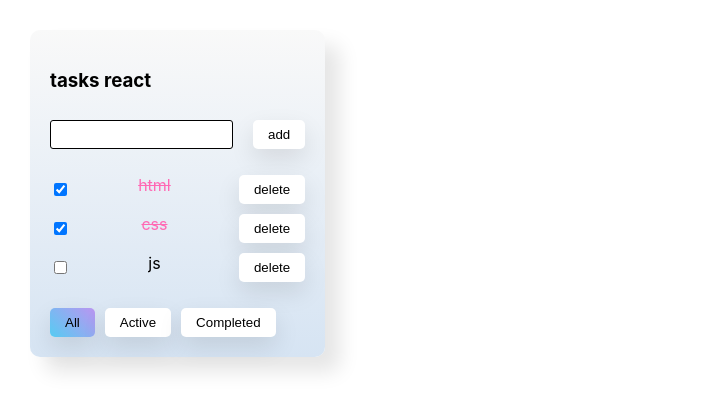
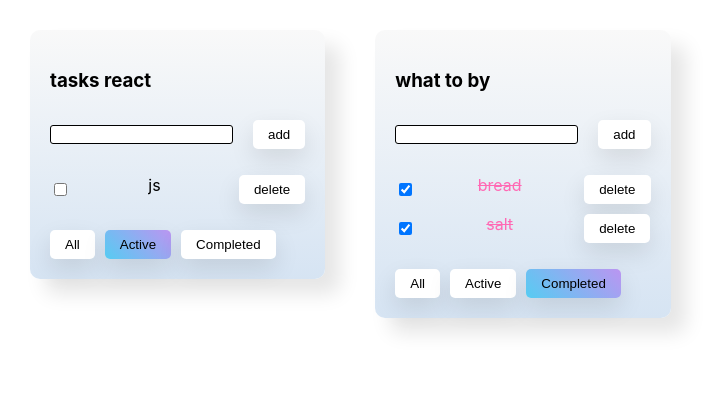
Before and after one commit to splinshady/todoList, a React (Create React App) app: page / in a window 1280 px wide. Shown: the top 410 px of the page, without its empty margins (0-719 px from the left). Built offline with nearby package versions, Linux system fonts and the light colour scheme.

Commit message:
feat: add 2 task logic

```diff
--- a/src/App.tsx
+++ b/src/App.tsx
@@ -1,60 +1,101 @@
 import React, {useState} from 'react';
 import './App.css';
-import TodoList, {TaskType} from "./conponents/todoList/TodoList";
+import TodoList from "./conponents/todoList/TodoList";
 import {v1} from "uuid";
 
 export type TaskFilterType = 'all' | 'active' | 'completed';
 
+export type TodoListsType = {
+    id: string,
+    title: string,
+    filter: TaskFilterType
+}
+
 function App() {
-    const [tasks, setTasks] = useState<Array<TaskType>>([
-        {id: v1(), title: 'html', isDone: true},
-        {id: v1(), title: 'css', isDone: true},
-        {id: v1(), title: 'js', isDone: false},
-    ])
 
-    const [filter, setFilter] = useState<TaskFilterType>('all')
+    const changeFilter = (filter: TaskFilterType, todoListID: string) => {
+        debugger
+        let list = todoLists.find(list => list.id === todoListID);
+        if (list) {
+            list.filter = filter;
+            setTodoLists([...todoLists])
+        }
 
-    const changeFilter = (filter: TaskFilterType) => {
-        setFilter(filter);
     }
-    const removeTask = (taskID: string) => {
-        setTasks(tasks.filter(item => item.id !== taskID))
+    const removeTask = (taskID: string, todoListID: string) => {
+        let tasks = allTasks[todoListID]
+        let filteredTasks = tasks.filter(item => item.id !== taskID)
+        allTasks[todoListID] = filteredTasks
+        setAllTasks({...allTasks})
     }
-    const addTask = (inputValue: string) => {
+
+    const addTask = (inputValue: string, todoListID: string) => {
+        let tasks = allTasks[todoListID]
+
         let inputValueWithoutSpase = inputValue.trim()
         if (inputValueWithoutSpase.length > 0) {
-            setTasks([{id: v1(), title: inputValue, isDone: false}, ...tasks])
+            allTasks[todoListID] = [{id: v1(), title: inputValue, isDone: false}, ...tasks]
+            setAllTasks({...allTasks})
         }
     }
-    const changeTaskStatus = (taskID: string, isDone: boolean) => {
-        setTasks(tasks.map(task => task.id === taskID ? {...task, isDone: isDone} : task))
-    }
-
-    let currentTasks;
-    switch (filter) {
-        case 'active': {
-            currentTasks = tasks.filter(item => !item.isDone)
-            break;
-        }
-        case 'completed': {
-            currentTasks = tasks.filter(item => item.isDone)
-            break;
-        }
-        default: {
-            currentTasks = tasks;
+    const changeTaskStatus = (taskID: string, isDone: boolean, todoListID: string) => {
+        let tasks = allTasks[todoListID]
+        let task = tasks.find(task => taskID === task.id)
+        if (task) {
+            task.isDone = isDone
+            setAllTasks({...allTasks})
         }
     }
 
+    const todoListID1 = v1()
+    const todoListID2 = v1()
+
+    let [todoLists, setTodoLists] = useState<Array<TodoListsType>>([
+        {id: todoListID1, title: 'tasks react', filter: 'active'},
+        {id: todoListID2, title: 'what to by', filter: 'completed'},
+    ])
+
+    let [allTasks, setAllTasks] = useState({
+        [todoListID1] : [
+            {id: v1(), title: 'html', isDone: true},
+            {id: v1(), title: 'css', isDone: true},
+            {id: v1(), title: 'js', isDone: false},
+        ],
+        [todoListID2] : [
+            {id: v1(), title: 'bread', isDone: true},
+            {id: v1(), title: 'salt', isDone: true},
+            {id: v1(), title: 'pasta', isDone: false},
+        ]
+    })
+
     return (
         <div className="App">
-            <TodoList title={'tasks react'}
-                      tasks={currentTasks}
-                      removeTask={removeTask}
-                      changeFilter={changeFilter}
-                      addTask={addTask}
-                      changeTaskStatus={changeTaskStatus}
-                      filter={filter}
-            />
+            {
+                todoLists.map((todoList) => {
+                    let currentTasks = allTasks[todoList.id];
+                    switch (todoList.filter) {
+                        case 'active': {
+                            currentTasks = currentTasks.filter(item => !item.isDone)
+                            break;
+                        }
+                        case 'completed': {
+                            currentTasks = currentTasks.filter(item => item.isDone)
+                            break;
+                        }
+                    }
+                    return <TodoList
+                        todoListID={todoList.id}
+                        key={todoList.id}
+                        title={todoList.title}
+                        tasks={currentTasks}
+                        removeTask={removeTask}
+                        changeFilter={changeFilter}
+                        addTask={addTask}
+                        changeTaskStatus={changeTaskStatus}
+                        filter={todoList.filter}
+                    />
+                })
+            }
         </div>
     );
 }
--- a/src/conponents/todoList/TodoList.module.css
+++ b/src/conponents/todoList/TodoList.module.css
@@ -1,12 +1,16 @@
 .todo_List {
     display: flex;
     flex-direction: column;
+    height: fit-content;
     gap: 10px;
     padding: 20px;
     border-radius: 10px;
     background: linear-gradient(to bottom, rgba(136, 136, 136, 0.05), #d6e4f3);
     box-shadow: 15px 15px 20px rgba(0,0,0,0.1), -15px -15px 20px #fff;
 }
+
+
+
 
 .task_list {
     display: flex;
--- a/src/conponents/todoList/TodoList.tsx
+++ b/src/conponents/todoList/TodoList.tsx
@@ -1,4 +1,4 @@
-import React, {ChangeEvent, useState, KeyboardEvent, createRef} from 'react';
+import React, {ChangeEvent, useState, KeyboardEvent} from 'react';
 import {TaskFilterType} from "../../App";
 import Button from "../button/Button";
 import style from "./TodoList.module.css";
@@ -12,11 +12,12 @@ export type TaskType = {
 type TodoListPropsType = {
     title: string,
     tasks: Array<TaskType>,
-    removeTask: (taskID: string) => void,
-    changeFilter: (filter: TaskFilterType) => void,
-    addTask: (inputValue: string) => void,
-    changeTaskStatus: (taskID: string, isDone: boolean) => void
-    filter: TaskFilterType
+    removeTask: (taskID: string, todoListID: string) => void,
+    changeFilter: (filter: TaskFilterType, todoListID: string) => void,
+    addTask: (inputValue: string, todoListID: string) => void,
+    changeTaskStatus: (taskID: string, isDone: boolean, todoListID: string) => void
+    filter: TaskFilterType,
+    todoListID: string,
 }
 
 const TodoList: React.FC<TodoListPropsType> = (props) => {
@@ -36,20 +37,21 @@ const TodoList: React.FC<TodoListPropsType> = (props) => {
     }
     const addTask = () => {
         if (inputValue.trim()) {
-            props.addTask(inputValue)
+            props.addTask(inputValue, props.todoListID)
             setInputValue('')
         } else {
             setInputError(true)
         }
     }
-    const setFilerCreator = (filter: TaskFilterType) => {
-        return () => props.changeFilter(filter)
+    const setFilerCreator = (filter: TaskFilterType, todoListID: string) => {
+        return () => props.changeFilter(filter, todoListID)
     }
     const removeTask = (id: string) => {
         setTimeout(() => {
-            props.removeTask(id)
+            props.removeTask(id, props.todoListID)
         }, 500)
     }
+
     const inputStyle = `${style.input_style} ${inputError ? style.input_error : ''}`
 
     return (
@@ -74,7 +76,7 @@ const TodoList: React.FC<TodoListPropsType> = (props) => {
                         <li key={item.id} className={style.task_item}>
                             <input type="checkbox"
                                    checked={item.isDone}
-                                   onChange={event => props.changeTaskStatus(item.id, event.currentTarget.checked)}/>
+                                   onChange={event => props.changeTaskStatus(item.id, event.currentTarget.checked, props.todoListID)}/>
                             <span className={item.isDone ? style.task_item_checked : ''}>{item.title}</span>
                             <Button
                                 callback={() => {
@@ -86,18 +88,18 @@ const TodoList: React.FC<TodoListPropsType> = (props) => {
             </ul>
             <div className={style.filter_container}>
                 <Button
-                    callback={setFilerCreator('all')}
+                    callback={setFilerCreator('all', props.todoListID)}
                     title={'All'}
                     active={props.filter === 'all'}
                 />
 
                 <Button
-                    callback={setFilerCreator('active')}
+                    callback={setFilerCreator('active', props.todoListID)}
                     title={'Active'}
                     active={props.filter === 'active'}
                 />
                 <Button
-                    callback={setFilerCreator('completed')}
+                    callback={setFilerCreator('completed', props.todoListID)}
                     title={'Completed'}
                     active={props.filter === 'completed'}
                 />
```
